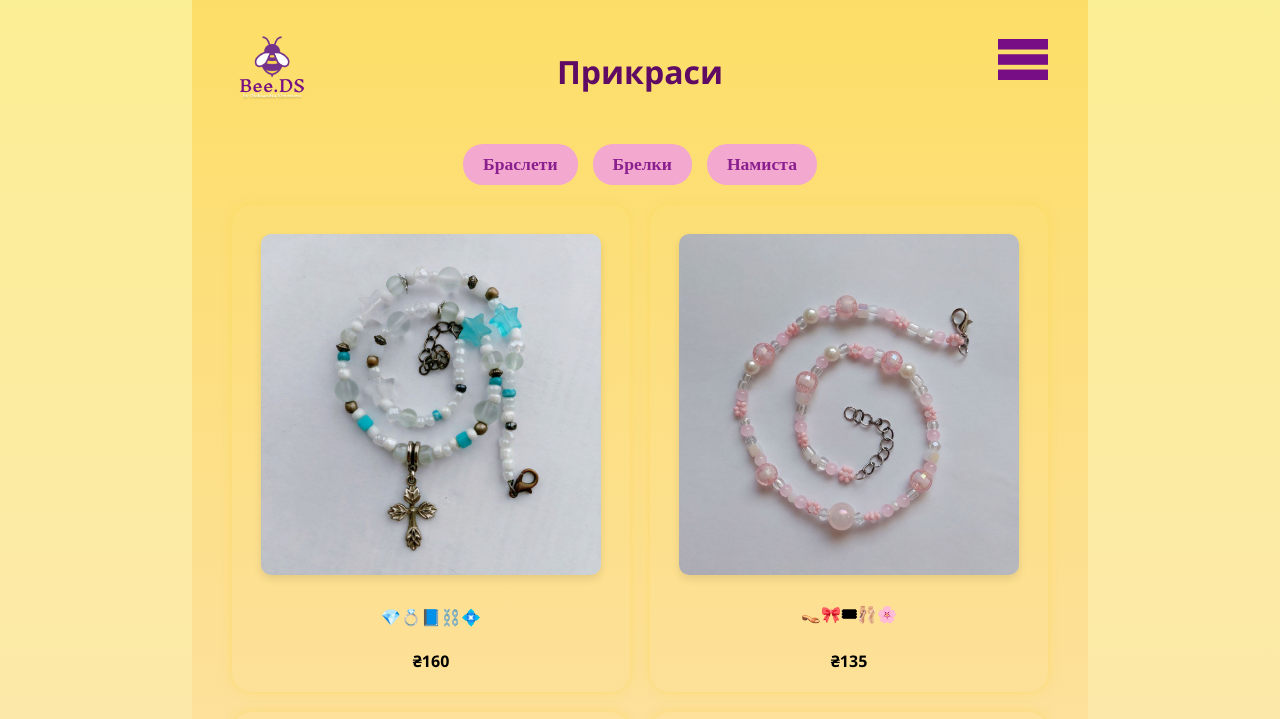
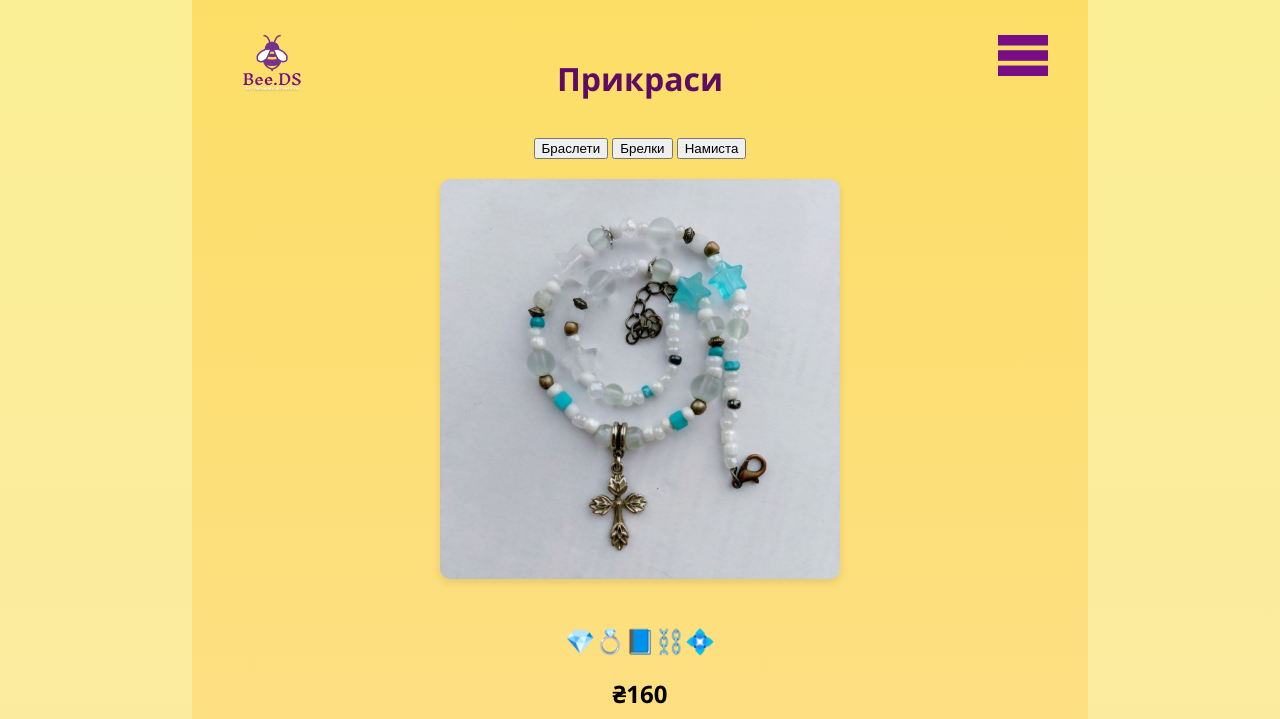
Before and after one commit to Lipatech/Bee.DS, a plain HTML site: page jewelry.html in a window 1280 px wide. Shown: the top 719 px of the page. Drawn offline with Linux system fonts and the light colour scheme.

Commit message:
jewelry.css

```diff
--- a/jewelry.css
+++ b/jewelry.css
@@ -1,24 +1,21 @@
-* {
-    box-sizing: border-box;
-  }
-
 body {
     margin: 0;
     font-family: 'Segoe UI', serif;
     background: linear-gradient(to bottom, #fbef95, #ffd0f3);
     display: flex;
     justify-content: center;
-    min-height: 100vh;
+    height: 100%;
+
   }
 
     .wrapper {
       background: linear-gradient(to bottom, #fcde67, #FFE4E1, #d362d8);
       width: 70%;
-    max-width: 1200px;
-    min-height: 100vh;
+      height: 100%;
       display: flex;
       flex-direction: column;
       align-items: center;
+      justify-content: space-between;
     }
 
     header {
@@ -27,46 +24,43 @@
       justify-content: space-between;
       align-items: center;
       padding: 20px 40px;
+      box-sizing: border-box;
       position: relative;
     }
 
     header h1 {
+      padding-top: 40px;
       position: absolute;
       left: 50%;
       transform: translateX(-50%);
-    margin-top: 40px;
-    font-size: 2rem;
+      margin: 0;
+      font-size: 1.8rem;
       color: #5f0b63;
-    font-family: 'Segoe UI', serif;
+      font-family: 'Segoe UI';
       font-size: 2rem;
     }
 
     main {
       text-align: center;
       padding: 20px 40px;
+      max-width: 800px;
       flex: 1;
-    width: 100%;
     }
 
     main p {
       color: #000000;
       font-size: 1.1rem;
       line-height: 1.6;
+      font-style: italic;
     }
 
     main img {
-    width: 100%;
-    max-width: 400px;
+      margin: 20px auto;
+      width: 400px;
+      max-width: 100%;
       height: auto;
       border-radius: 10px;
       box-shadow: 0 4px 8px rgba(0, 0, 0, 0.1);
-    display: block;
-  }
-
-  main h2 {
-    color: #000000;
-    font-size: 1rem;
-    margin: 10px 0;
     }
 
     .menu {
@@ -95,14 +89,9 @@
       padding: 8px 12px;
       flex-direction: row;
       gap: 10px;
-
     }
 
     .menu:hover .dropdown-content {
-    display: flex;
-  }
-
-  .dropdown-content.show {
       display: flex;
     }
 
@@ -113,31 +102,37 @@
       text-decoration: none;
       font-weight: 500;
       transition: background 0.3s;
-    white-space: nowrap;
       width: max-content;
       text-align: center;
+      white-space: nowrap;
     }
 
     .dropdown-content a:hover {
       background-color: #f096ee;
     }
 
+    .dropdown-content.show {
+      display: flex;
+    }
+
     .logo-to-main {
       background: none;
       border: none;
       padding: 0;
+      margin: 0;
       cursor: pointer;
     }
 
     .logo-to-main img {
       width: 80px;
-    height: auto;
+      max-width: 90%;
     }
 
 footer {
     width: 100%;
     text-align: center;
     padding: 20px;
+    box-sizing: border-box;
     display: flex;
     flex-direction: column;
     align-items: center;
@@ -147,6 +142,7 @@
 
 footer img {
   margin: 0 5px;
+  margin-left: 5px;
   cursor: pointer;
 }
 
@@ -162,6 +158,7 @@
   gap: 10px;
 }
 
+
 .social-icons img {
   cursor: pointer;
   transition: transform 0.2s ease;
@@ -170,62 +167,3 @@
 .social-icons img:hover {
   transform: scale(1.1);
 }
-
-  .emoji-grid {
-    display: grid;
-    grid-template-columns: repeat(auto-fit, minmax(300px, 1fr));
-    gap: 20px;
-    margin-bottom: 40px;
-    width: 100%;
-  }
-
-  .emoji-box1, .emoji-box2 {
-    display: flex;
-    flex-direction: column;
-    align-items: center;
-    justify-content: space-between;
-    background-color: rgba(255, 255, 255, 0);
-    border-radius: 20px;
-    padding: 10px;
-    box-shadow: 0 0 10px rgba(251, 216, 75, 0.5);
-  }
-
-  .emoji-box2 {
-    box-shadow: 0 0 10px rgba(238, 78, 243, 0.5);
-  }
-
-  .emoji-box1 img, .emoji-box2 img {
-    width: 100%;
-    max-width: 90%;
-    height: auto;
-    object-fit: contain;
-    border-radius: 10px;
-    margin-top: 5%;
-    margin-bottom: 5%;
-    margin-left: 5%;
-    margin-right: 5%;
-  }
-
-  .categories {
-    display: flex;
-    justify-content: center;
-    gap: 15px;
-    margin-bottom: 20px;
-  }
-
-  .categories button {
-    font-family: 'Merriweather', serif;
-    background-color: #f096eebf;
-    border: none;
-    padding: 10px 20px;
-    border-radius: 20px;
-    cursor: pointer;
-    font-size: 1.1rem;
-    font-weight: bold;
-    color: #8a208f;
-    transition: background 0.3s;
-  }
-
-  .categories button:hover {
-    background-color: #f096ee;
-  }
```
Lines whose indentation alone changed are shown as unchanged.
